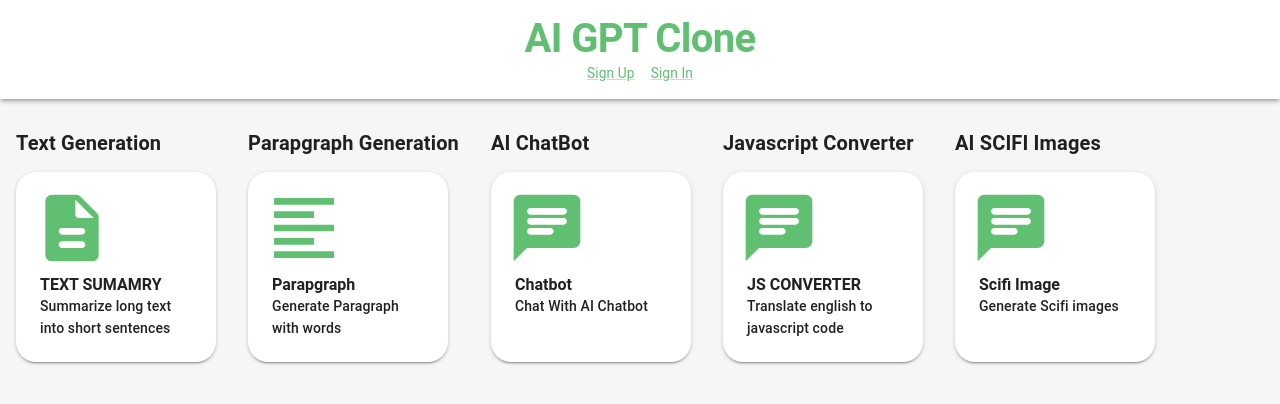
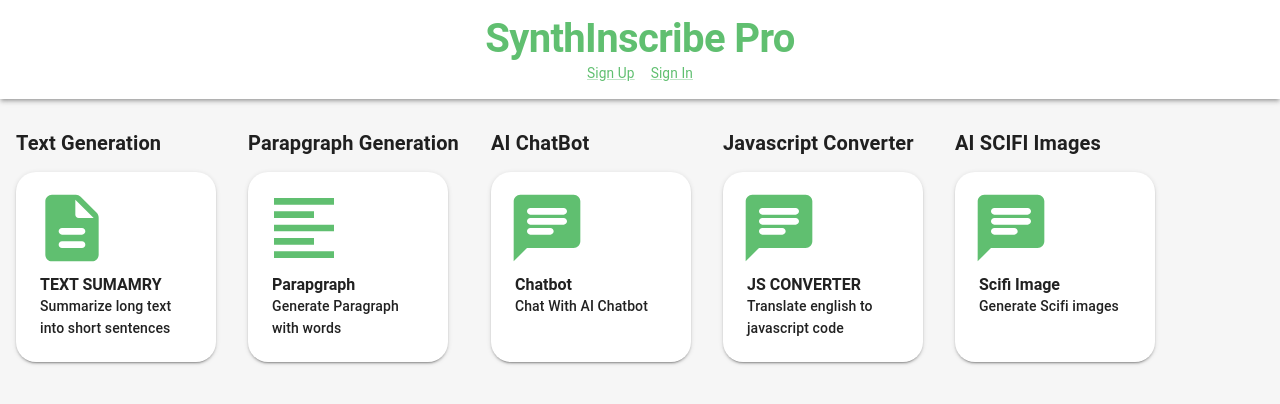
Before and after one commit to Santodinnu/mod3chatgptclone, a React (Vite) app in the folder client/: page / in a window 1280 px wide. Shown: the top 404 px of the page. Built offline with nearby package versions, Linux system fonts and the light colour scheme.

Commit message:
gave a title to the app

```diff
--- a/client/src/components/Navbar.jsx
+++ b/client/src/components/Navbar.jsx
@@ -13,7 +13,7 @@ const Navbar = () => {
     sx={{ boxShadow: 3, mb: 2}}
   >
     <Typography variant='h1' color={'primary'} fontWeight={'bold'}>
-      AI GPT Clone
+    SynthInscribe Pro
     </Typography>
     <Link href ='/register' p={1}>Sign Up</Link>
     <Link href ='/login' p={1}>Sign In</Link>
```
